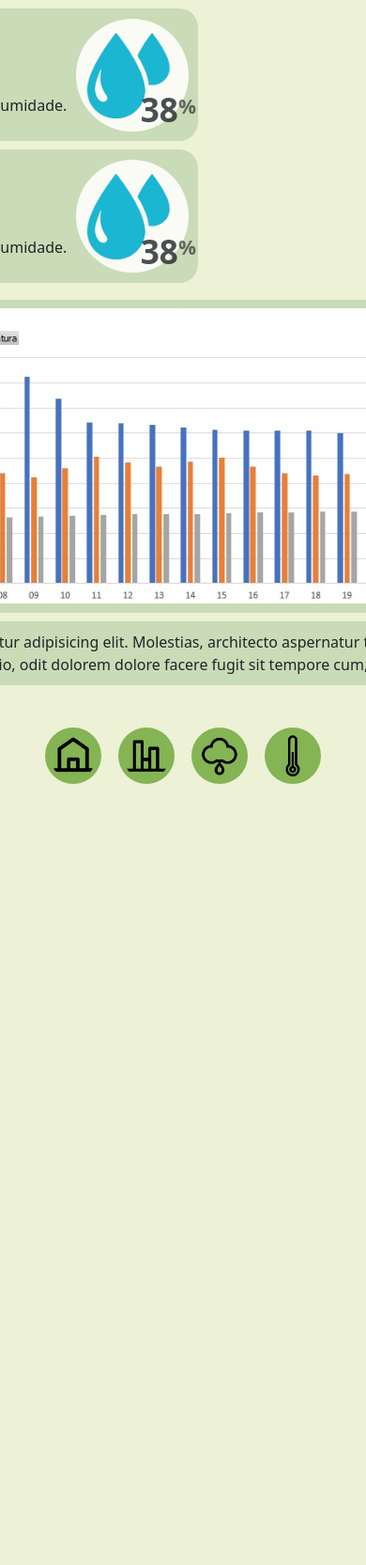
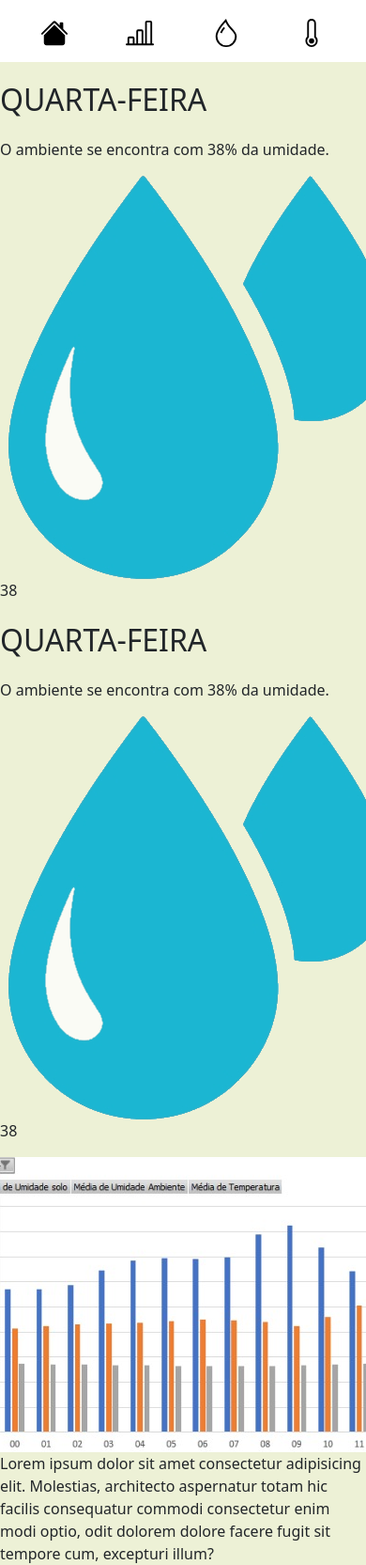
Before and after one commit to FabioHiros/API-GreenTECH, a Flask app: page / in a window 390 px wide; the page is wider, and only the part inside the window is pictured. Shown: that part at 94% size. Before the commit the page ends 834 px from the top of that part, so only its background shows below. Run offline with Flask 3, Linux system fonts and the light colour scheme.

Commit message:
Refazendo o site

```diff
--- a/src/app.py
+++ b/src/app.py
@@ -6,9 +6,17 @@ app = Flask("__name__")
 def home():
     return render_template('index.html', current_page='home')
 
+@app.route("/chart")
+def chart():
+    return render_template('grafico.html', current_page='chart')
+
 @app.route("/agua")
 def agua():
     return render_template('agua.html', current_page='agua')
 
+@app.route("/temp")
+def temp():
+    return render_template('temp.html', current_page='temp')
+
 if __name__ == "__main__":
     app.run(host='0.0.0.0', port=5000, debug=True, threaded=True)
--- a/src/static/style-paginas.css
+++ /dev/null
@@ -1,117 +0,0 @@
-/* Elementos do index.html */
-
-/* Preview Umidade Info */
-.agua-preview{
-    border-radius: 20px;
-    margin: 9px;
-    width: fit-content;
-    padding: 10px;
-    background-color: #cadbb7;
-}
-.agua-logo{
-    position: relative;
-    border-radius: 50%;
-    top: 50%;
-    transform: translateY(-50%);
-    height: 150px;
-    width: 150px;
-    margin-left: 50px;
-    background-color: #fafbf5;
-}
-.image-logo {
-    position: absolute; /* Make image position absolute relative to the circle */
-    top: 15px; /* Position at the top */
-    left: 10px; /* Position at the left */
-    width: 76%; /* Adjust size as needed */
-    height: 76%; /* Adjust size as needed */
-}
-.text-logo {
-    position: absolute; /* Make text position absolute relative to the circle */
-    top: 52%; /* Position at the bottom */
-    left: 57%; /* Position at the right */
-    font-size: 2.8em;
-    opacity: 0.8;
-    font-weight: bold;
-}
-.text-logo::after {
-    content: '%';
-    position: absolute;
-    top: 12%;
-    font-size: 0.6em;
-    opacity: 0.8;
-    font-weight: bold;
-}
-
-/* Preview Gráfico */
-.graf-preview{
-    border-radius: 20px;
-    margin: 9px;
-    padding: 1%;
-    width: fit-content;
-    background-color: #cadbb7;
-}
-
-@media screen and (max-width: 992px) {
-    .graf-preview{
-        border-radius: 20px;
-        margin-right: 18px;
-        margin-bottom: 0;
-        padding: 1%;
-        background-color: #cadbb7;
-    }
-}
-@media screen and (max-width: 768px) {
-    .agua-preview{
-        border-radius: 20px;
-        padding: 10px;
-        background-color: #cadbb7;
-    }
-    .agua-logo{
-        position: relative;
-        border-radius: 50%;
-        top: 50%;
-        transform: translateY(-50%);
-        height: 120px;
-        width: 120px;
-        margin-left: 10px;
-        background-color: #fafbf5;
-    }
-    .image-logo {
-        position: absolute; /* Make image position absolute relative to the circle */
-        top: 15px; /* Position at the top */
-        left: 10px; /* Position at the left */
-        width: 76%; /* Adjust size as needed */
-        height: 76%; /* Adjust size as needed */
-    }
-    .text-logo {
-        position: absolute; /* Make text position absolute relative to the circle */
-        top: 59%; /* Position at the bottom */
-        left: 57%; /* Position at the right */
-        font-size: 2.2em;
-        opacity: 0.8;
-        font-weight: bold;
-    }
-    .text-logo::after {
-        content: '%';
-        position: absolute;
-        top: 12%;
-        font-size: 0.6em;
-        opacity: 0.8;
-        font-weight: bold;
-    }
-
-    .graf-preview{
-        border-radius: 20px;
-        margin-right: 18px;
-        margin-bottom: 0;
-        padding: 1%;
-        background-color: #cadbb7;
-    }
-}
-/* Elementos do index.html */
-
-/* Isso resolveu meu problema, não sei porque mas não mexe pfv! */
-.row-custom {
-    display: grid;
-    grid-template-columns: 1fr auto;
-}
--- a/src/static/style.css
+++ b/src/static/style.css
@@ -1,89 +1,3 @@
-/* Estilo para o container vertical */
-.mobile-links {
-  display: none;
+.nav-item:hover{
+    transform: scale(1.1);
 }
-.vertical-div {
-  display: flex; /* Usando flexbox para o layout */
-  flex-direction: column; /* Coluna para dispor verticalmente os elementos */
-  justify-content: center; /* Centraliza os elementos verticalmente */
-  align-items: center; /* Centraliza os elementos horizontalmente */
-  position: fixed; /* Fixa a posição do container na tela */
-  left: 0; /* Alinha o container à esquerda */
-  top: 0; /* Alinha o container ao topo */
-  padding-left: 11px; /* Adiciona preenchimento à esquerda */
-  padding-right: 11px; /* Adiciona preenchimento à direita */
-  background-color: #ffffff; /* Cor de fundo branca */
-  height: 100vh; /* Altura igual à altura da viewport */
-}
-
-/* Estilo para os links dentro do container vertical */
-.vertical-div a {
-  display: block; /* Transforma os links em elementos de bloco */
-  margin-top: 25px; /* Adiciona margem superior */
-  margin-bottom: 25px; /* Adiciona margem inferior */
-  text-decoration: none; /* Remove sublinhado dos links */
-}
-
-/* Estilo para as imagens dentro dos links */
-.vertical-div a img {
-  width: 40px; /* Largura fixa para as imagens */
-  height: 40px; /* Altura fixa para as imagens */
-}
-
-/* Efeito de escala ao passar o mouse sobre as imagens */
-.vertical-div a:hover img {
-  transform: scale(1.1); /* Aumenta a escala da imagem em 10% */
-}
-
-/* Estilo para a barra indicadora da página atual */
-.current-page::before {
-  content: ""; /* Adiciona conteúdo ao elemento antes do conteúdo atual */
-  position: absolute; /* Fixa a posição do elemento */
-  left: 59px; /* Distância à esquerda do elemento pai */
-  margin-top: 24px; /* Margem superior */
-  transform: translateY(-50%); /* Move o elemento verticalmente */
-  width: 7px; /* Largura da barra indicadora */
-  height: 50px; /* Altura da barra indicadora */
-  background-color: #47830c; /* Cor de fundo da barra */
-  border-radius: 0 5px 5px 0; /* Borda arredondada na extremidade direita */
-}
-
-/* Estilo para o conteúdo principal */
-.content {
-  margin-left: 80px; /* Adiciona margem à esquerda para evitar sobreposição com o container vertical */
-}
-
-/* Mudar elementos da página para mobile users */
-@media screen and (max-width: 768px) {
-  .vertical-div {
-    display: none; /* Hide the vertical-div on mobile */
-  }
-  .mobile-links {
-    position: fixed;
-    bottom: 10px;
-    left: 50%;
-    transform: translateX(-50%);
-    display: flex;
-    justify-content: space-around;
-    width: 80%;
-  }
-  .mobile-links a img {
-    width: 50px;
-    height: 50px;
-    border-radius: 50%;
-  }
-  .mobile-links a {
-    display:flex;
-    text-decoration: none;
-    width: 60px; /* Set width of buttons */
-    height: 60px; /* Set height of buttons */
-    border-radius: 50%;
-    justify-content: center;
-    background-color: #84b454; /* Button background color */
-  }
-  .content {
-    display: flex;
-    justify-content: center;
-    margin: 0 auto;
-  }
-}
--- a/src/templates/base.html
+++ b/src/templates/base.html
@@ -3,33 +3,75 @@
 <head>
     <meta charset="UTF-8">
     <meta name="viewport" content="width=device-width, initial-scale=1.0">
-    {% block title %}
-    {% endblock %}
+    {% block title %}{% endblock %}
     <link href="https://cdn.jsdelivr.net/npm/bootstrap@5.3.3/dist/css/bootstrap.min.css" rel="stylesheet" integrity="sha384-QWTKZyjpPEjISv5WaRU9OFeRpok6YctnYmDr5pNlyT2bRjXh0JMhjY6hW+ALEwIH" crossorigin="anonymous">
     <link rel="stylesheet" href="/static/normalize.css">
     <link rel="stylesheet" href="/static/style.css">
-    <link rel="stylesheet" href="/static/style-paginas.css">
 </head>
 <body style="background-color:#edf1d6;">
-  <div class="vertical-div">
-    <a href="/" {% if current_page == 'home' %}class="current-page"{% endif %}><img src="../static/images/home-icon-2.png" alt="home"></a>
-    <a href="/" {% if current_page == 'grafico' %}class="current-page"{% endif %}><img src="../static/images/graf-icon-2.png" alt="home"></a>
-    <a href="/agua" {% if current_page == 'agua' %}class="current-page"{% endif %}><img src="../static/images/agua-icon-2.png" alt="home"></a>
-    <a href="/" {% if current_page == 'temperatura' %}class="current-page"{% endif %}><img src="../static/images/temp-icon.png" alt="home"></a>
-  </div>
-  <div class="content">
-    {% block content %}
-    {% endblock %}
-  </div>
-
-  <div class="mobile-links">
-    <a class="align-items-center" href="/"><img src="../static/images/home-icon-2.png" alt="home"></a>
-    <a class="align-items-center" href="/grafico"><img src="../static/images/graf-icon-2.png" alt="grafico"></a>
-    <a class="align-items-center" href="/agua"><img src="../static/images/agua-icon-2.png" alt="agua"></a>
-    <a class="align-items-center" href="/temperatura"><img src="../static/images/temp-icon.png" alt="temperatura"></a>
-  </div>
+  <nav class="navbar navbar-expand justify-content-center" style="background-color: white;">
+    <div class="container">
+        <ul class="navbar-nav nav-justified w-100 text-center mt-1">
+            <li class="nav-item">
+                <a href="/" class="nav-link d-flex flex-column" data-toggle="collapse">
+                    <span>
+                      {% if current_page=='home' %}
+                      <img src="../static/images/svgs/house-fill.svg" width="30" height="30">
+                      {% else %}
+                      <img src="../static/images/svgs/house.svg" width="30" height="30">
+                      {% endif %}
+                    </span>
+                    <span class="d-none d-sm-inline mt-1">HOME</span>
+                </a>
+            </li>
+            <li class="nav-item">
+                <a href="/chart" class="nav-link d-flex flex-column" data-toggle="collapse">
+                    <span>
+                      {% if current_page=='chart' %}
+                      <img src="../static/images/svgs/bar-chart-line-fill.svg" width="30" height="30">
+                      {% else %}
+                      <img src="../static/images/svgs/bar-chart-line.svg" width="30" height="30">
+                      {% endif %}
+                    </span>
+                    <span class="d-none d-sm-inline mt-1">GRÁFICO</span>
+                </a>
+            </li>
+            <li class="nav-item">
+                <a href="/agua" class="nav-link d-flex flex-column" data-toggle="collapse">
+                    <span>
+                      {% if current_page=='agua' %}
+                      <img src="../static/images/svgs/droplet-fill.svg" width="30" height="30">
+                      {% else %}
+                      <img src="../static/images/svgs/droplet.svg" width="30" height="30">
+                      {% endif %}
+                    </span>
+                    <span class="d-none d-sm-inline mt-1">HUMIDADE</span>
+                </a>
+            </li>
+            <li class="nav-item">
+                <a href="/temp" class="nav-link d-flex flex-column" data-toggle="collapse">
+                    <span>
+                      {% if current_page=='temp' %}
+                      <img src="../static/images/svgs/thermometer-high.svg" width="30" height="30">
+                      {% else %}
+                      <img src="../static/images/svgs/thermometer.svg" width="30" height="30">
+                      {% endif %}
+                    </span>
+                    <span class="d-none d-sm-inline mt-1">TEMPERATURA</span>
+                </a>
+            </li>
+        </ul>
+    </div>
+  </nav>
+  {% block content %}
+  {% endblock %}
   <script src="https://cdn.jsdelivr.net/npm/bootstrap@5.3.3/dist/js/bootstrap.bundle.min.js" integrity="sha384-YvpcrYf0tY3lHB60NNkmXc5s9fDVZLESaAA55NDzOxhy9GkcIdslK1eN7N6jIeHz" crossorigin="anonymous"></script>
 </body>
 </html>
 
 <!-- NÃO MEXER NESSE ARQUIVO, FALE COM O ERIC SE TIVER QUE FAZER ALGO!! OBG!!! -->
+{% if current_page=='home' %}
+
+{% else %}
+
+{% endif %}
```
Also changed, not shown: src/templates/agua.html (+5 -6 lines), src/templates/grafico.html (added, +7 -0 lines), src/templates/temp.html (added, +7 -0 lines), src/static/images/svgs/bar-chart-line-fill.svg (added), src/static/images/svgs/bar-chart-line.svg (added), src/static/images/svgs/droplet-fill.svg (added), src/static/images/svgs/droplet.svg (added), src/static/images/svgs/house-fill.svg (added), src/static/images/svgs/house.svg (added), src/static/images/svgs/thermometer-high.svg (added), src/static/images/svgs/thermometer.svg (added).
